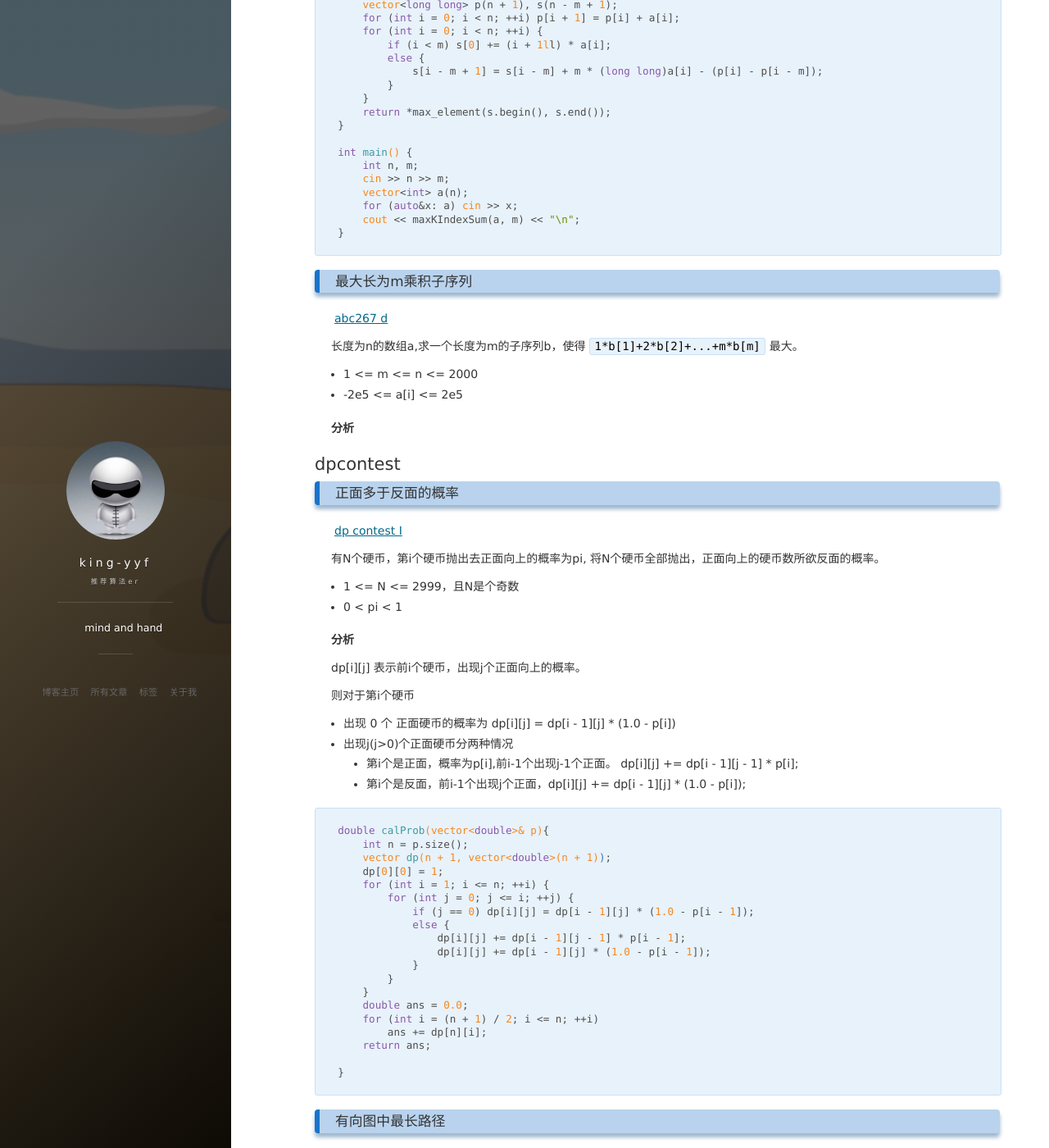
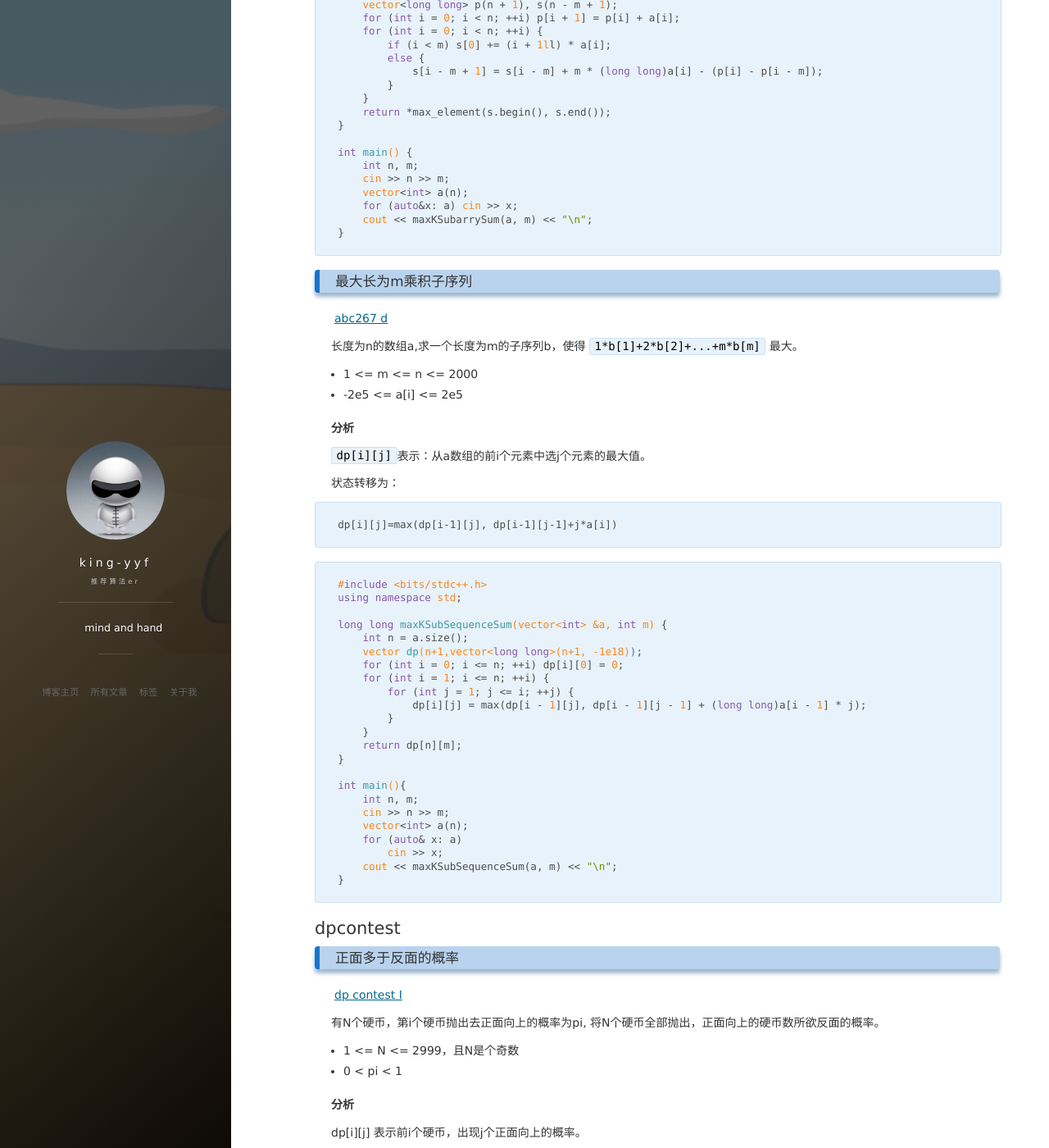
Before and after one commit to king-yyf/king-yyf.github.io, a Jekyll site: the page built from _posts/2022-05-15-atcoder.md, in a window 1280 px wide and 1400 px high, scrolled down 23131 px. Shown: the whole window at 82% size. Built offline with Jekyll 4.4.1, drawn with Linux system fonts in a browser that asks for light colours; nearby versions of some CDN libraries; comment, search, counter and statistics services are not loaded; some of the changed text lies outside the part shown.

Commit message:
add problem

````diff
--- a/_posts/2022-05-15-atcoder.md
+++ b/_posts/2022-05-15-atcoder.md
@@ -1303,7 +1303,7 @@ s[i+1]-s[i] = (1*a[i+1]+2*a[i+2]+...+(m-1)*a[i+m-1]+m*a[i+m]) - (1*a[i]+...+m*a[
 #include <bits/stdc++.h>
 using namespace std;
 
-long long maxKIndexSum(vector<int> &a, int m) {
+long long maxKSubarrySum(vector<int> &a, int m) {
     int n = a.size();
     vector<long long> p(n + 1), s(n - m + 1);
     for (int i = 0; i < n; ++i) p[i + 1] = p[i] + a[i];
@@ -1321,7 +1321,7 @@ int main() {
     cin >> n >> m;
     vector<int> a(n);
     for (auto&x: a) cin >> x;
-    cout << maxKIndexSum(a, m) << "\n";
+    cout << maxKSubarrySum(a, m) << "\n";
 }
 ```
 
@@ -1336,7 +1336,39 @@ int main() {
 
 **分析**
 
-
+`dp[i][j]`表示：从a数组的前i个元素中选j个元素的最大值。
+
+状态转移为：
+
+```
+dp[i][j]=max(dp[i-1][j], dp[i-1][j-1]+j*a[i])
+```
+
+```c++
+#include <bits/stdc++.h>
+using namespace std;
+
+long long maxKSubSequenceSum(vector<int> &a, int m) {
+    int n = a.size();
+    vector dp(n+1,vector<long long>(n+1, -1e18));
+    for (int i = 0; i <= n; ++i) dp[i][0] = 0;
+    for (int i = 1; i <= n; ++i) {
+        for (int j = 1; j <= i; ++j) {
+            dp[i][j] = max(dp[i - 1][j], dp[i - 1][j - 1] + (long long)a[i - 1] * j);
+        }
+    }
+    return dp[n][m];
+}
+
+int main(){
+    int n, m;
+    cin >> n >> m;
+    vector<int> a(n);
+    for (auto& x: a)
+        cin >> x;
+    cout << maxKSubSequenceSum(a, m) << "\n";
+}
+```
 
 
 ## dpcontest
````
